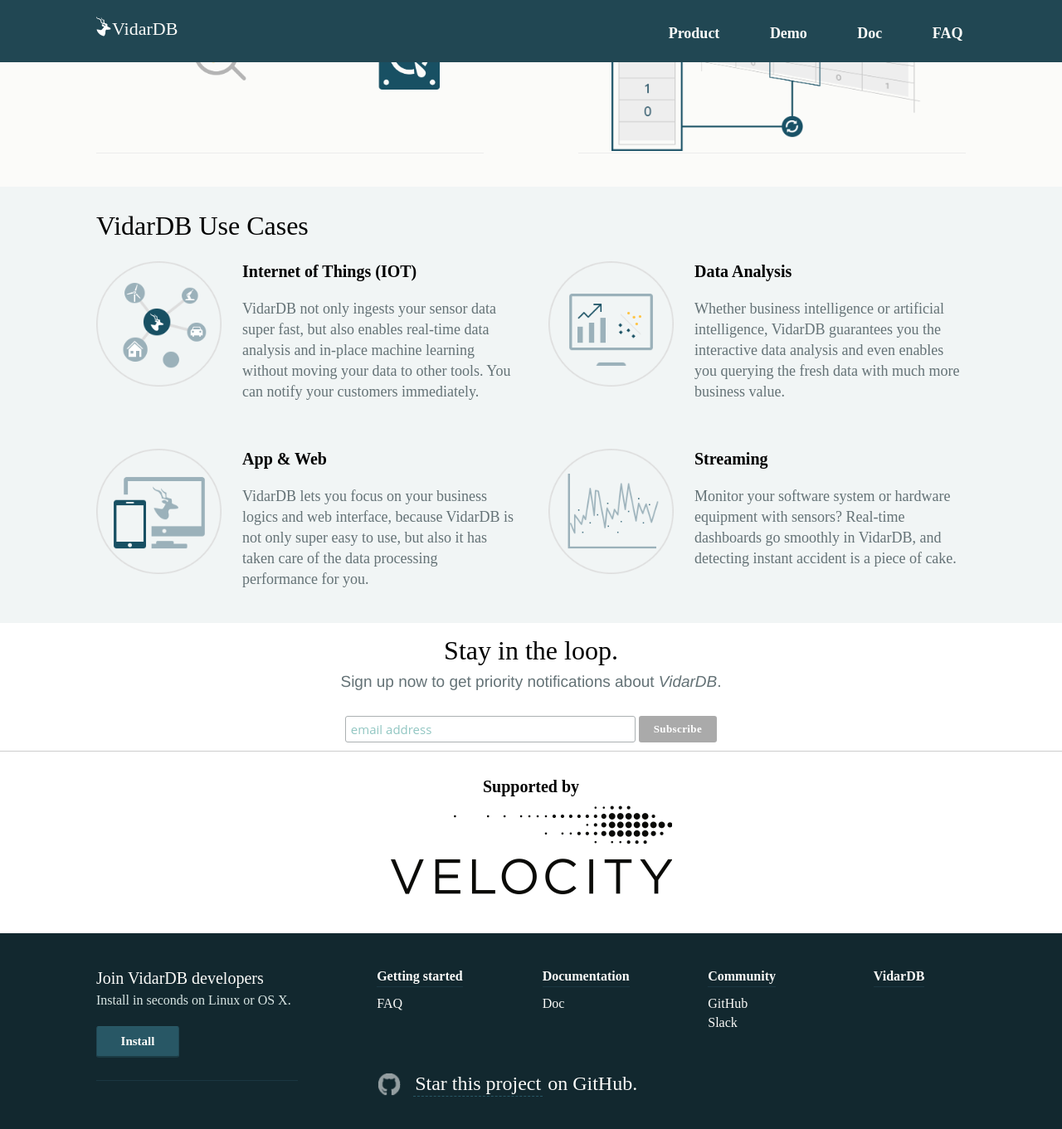
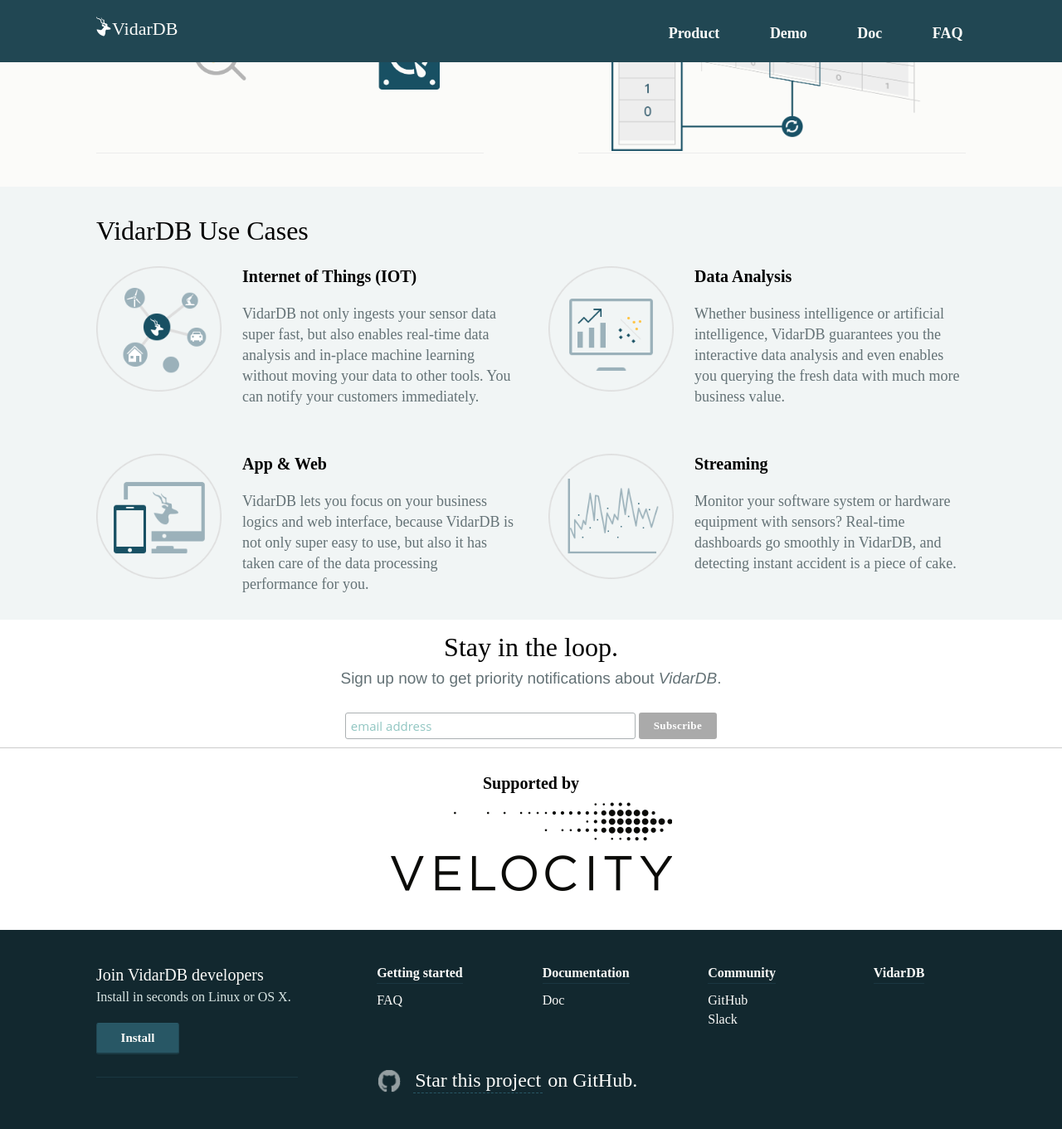
Before and after one commit to vidardb/vidardb.github.io, a Jekyll site: the page built from index.html, in a window 1280 px wide and 1400 px high, scrolled down 1971 px. Shown: the top 1361 px of the window at 83% size. Built offline with Jekyll 4.4.1, drawn with Linux system fonts in a browser that asks for light colours; the list of posts is cut into pages by our own code.

Commit message:
update: fix use case layout.

```diff
--- a/_sass/base/_footer.scss
+++ b/_sass/base/_footer.scss
@@ -35,6 +35,7 @@
     font-family: $sans-serif-medium;
     font-weight: 400;
     padding-bottom: $base-spacing*5;
+    white-space: nowrap;
 
     a, h1 { color: $cream }
 
--- a/_sass/landing/base.scss
+++ b/_sass/landing/base.scss
@@ -338,8 +338,8 @@
 .landing .explain-section {
     background: rgb(241, 245, 245);
     position: relative;
-    padding-top: $base-spacing*1.2;
-    padding-bottom: $base-spacing*2;
+    padding-top: $base-spacing*1.5;
+    padding-bottom: $base-spacing*1.5;
     // text-align: justify;
 
     p {
@@ -365,6 +365,9 @@
             @include shift(0);
             height: rem(200);
             margin-bottom: $base-spacing*2;
+        }
+        .boxes_divider, .regular_divider {
+            display: none;
         }
     }
 }
--- a/index.html
+++ b/index.html
@@ -106,7 +106,6 @@
                 <div class="half_container_image">
                     <img src="/assets/images/landing/cases/2-cases-data-analysis.png" alt="Data Analysis">
                 </div>
-
                 <div class="half_container_text">
                     <h2>Data Analysis</h2>
                     <p>
```
Also changed, not shown: 1 other file.
